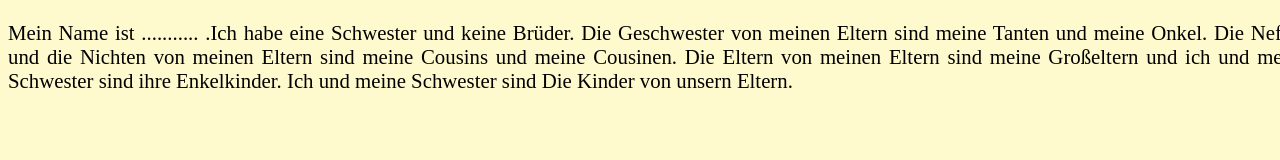
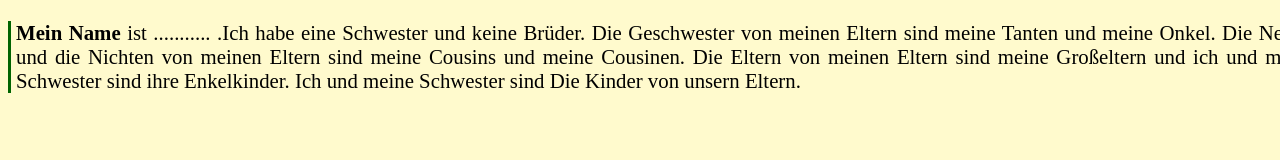
Before and after one commit to waelayeb/Meine-Familie, a plain HTML site: page ich.html in a window 1280 px wide. Shown: the top 160 px of the page. Drawn offline with Linux system fonts and the light colour scheme; a web font is replaced by a local one.

Commit message:
Add files via upload

```diff
--- a/fam.css
+++ b/fam.css
@@ -44,4 +44,6 @@ iframe{
     margin-right: auto;
     margin-left: auto;
     text-align: justify;
+    border-left: solid #006400 3px;
+    padding-left: 5px;
 }
--- a/ich.html
+++ b/ich.html
@@ -8,6 +8,6 @@
 <link rel="stylesheet" href="fam.css">
 <link href="https://fonts.google.com/share?selection.family=Zain:ital,wght@0,200;0,300;0,400;0,700;0,800;0,900;1,300;1,400" rel="stylesheet">
 <body>
-    <p class="side">Mein Name ist ........... .Ich habe eine Schwester und keine Brüder. Die Geschwester von meinen Eltern sind meine Tanten und meine Onkel. Die Neffen und die Nichten von meinen Eltern sind meine Cousins und meine Cousinen. Die Eltern von meinen Eltern sind meine Großeltern und ich und meine Schwester sind ihre Enkelkinder. Ich und meine Schwester sind Die Kinder von unsern Eltern.</p>
+    <p class="side"><strong>Mein Name</strong> ist ........... .Ich habe eine Schwester und keine Brüder. Die Geschwester von meinen Eltern sind meine Tanten und meine Onkel. Die Neffen und die Nichten von meinen Eltern sind meine Cousins und meine Cousinen. Die Eltern von meinen Eltern sind meine Großeltern und ich und meine Schwester sind ihre Enkelkinder. Ich und meine Schwester sind Die Kinder von unsern Eltern.</p>
 </body>
 </html>
```
Also changed, not shown: mutter.html (+1 -1 lines), vater.html (+1 -1 lines).
